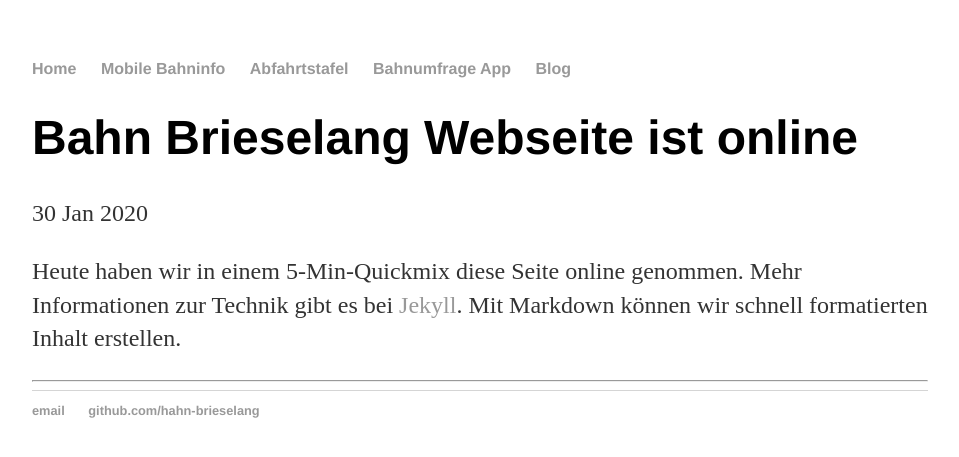
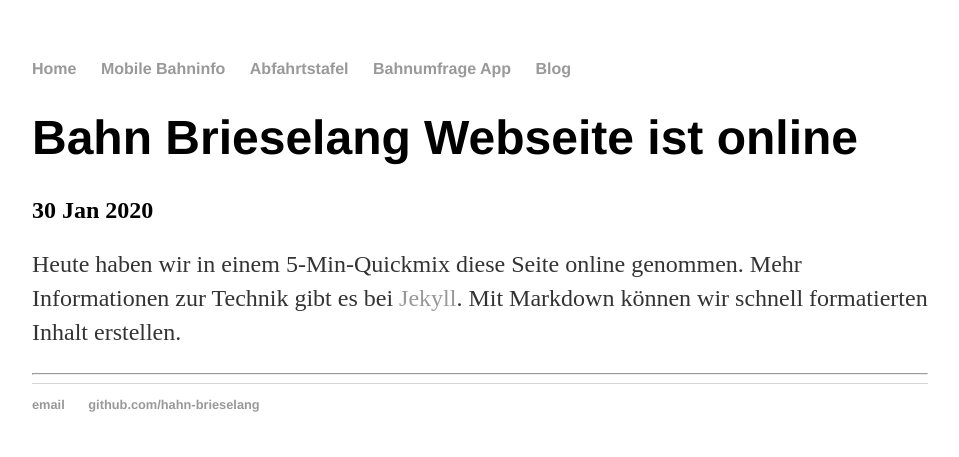
Before and after one commit to bahn-brieselang/bahn-brieselang.github.io, a Jekyll site: the page built from _posts/2020-01-30-bahn-brieselang-seite.md, in a window 1280 px wide. Shown: the top 457 px of the page, without its empty margins (160-1119 px from the left). Built offline with Jekyll 4.4.1, drawn with Linux system fonts in a browser that asks for light colours.

Commit message:
replace comment with notes in post

```diff
--- a/_layouts/post.html
+++ b/_layouts/post.html
@@ -1,16 +1,29 @@
 ---
 layout: default
-comments: true
+notes: active
 ---
-<h1>{{ page.title }}</h1>
-<p class="meta">{{ page.date | date_to_string }}</p>
 
-<div class="post">
-  {{ content }}
-</div>
-		<hr>
+<div class="notes">
+		<div class="note single">
+			<h1 class="title">{{ page.title }}</h1>
+
+			<h2 class="date"><info datetime="{{ page.date }}">
+				{{ page.date | date_to_string }} {% if page.author %} by {{ page.author }} {% endif %}
+			</info></h2>
+			<!-- Post content -->
+			<div class="notebody">
+				{{ content }}
+			</div>
+			<!-- Post info -->
+			<div class="noteinfo">
+			<!-- include some categories and tags maybe? -->
+			</div>
+
+			<hr>
 
 			<!-- Post comments -->
 			<div class="notecomments">
 				{% include disqus.html %}
 			</div>
+		</div><!-- / .note .single -->
+</div><!-- /.notes -->
```
